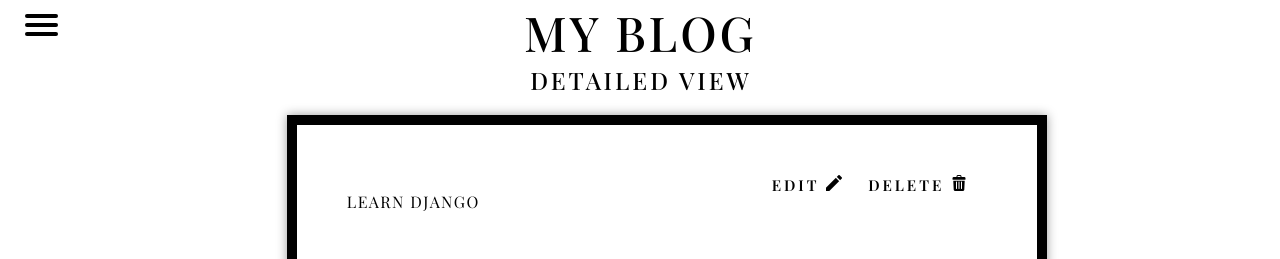
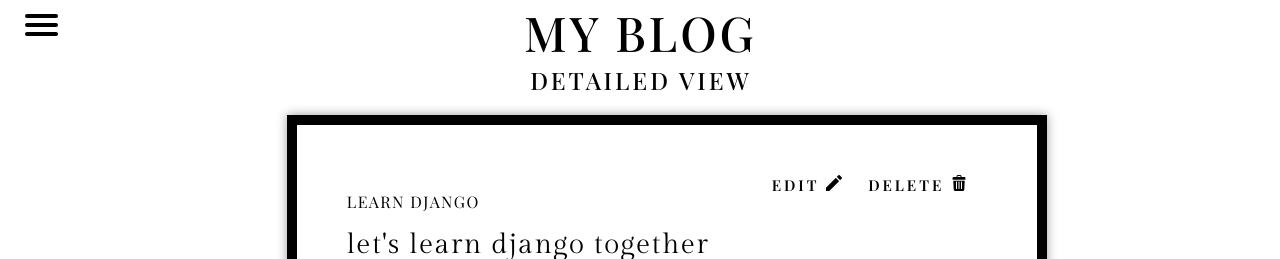
Before and after one commit to rrajesh0205/working15122022, a Django app: page /article/1 in a window 1280 px wide. Shown: the top 259 px of the page. Run offline with Django 3.2, Linux system fonts and the light colour scheme; data comes from the database, SQL or seed files in the repository; some web fonts are replaced.

Commit message:
Modifications in style.css, base.html and home.html on 23.12.2022 @ 10:30 AM

```diff
--- a/static/css/style.css
+++ b/static/css/style.css
@@ -143,15 +143,25 @@ form{
 
 }
 .artbody{
-
-    font-weight: 600;
-    font-size: 20px;
-    color: white;
-    text-transform: uppercase;
+    font-family: 'Gilda Display', serif;
+    font-weight: 400;
+    font-size: 28px;
+    text-transform: lowercase;
     /*background-color:black;*/
     /*top: 50%;*/
-    white-space: pre-line;
+
     /*border: 5px solid #ffc515;*/
+
+}
+.artbody_new{
+  font-family: 'Gilda Display', serif;
+  font-weight: 400;
+  text-transform: lowercase;
+  font-size: 16px;
+   /*background-color:black;*/
+  /*top: 50%;*/
+
+  /*border: 5px solid #ffc515;*/
 
 }
 
--- a/templates/base.html
+++ b/templates/base.html
@@ -10,7 +10,9 @@
     <link rel="shortcut icon" href="{% static 'logo.png' %}">
     <link rel="stylesheet" type="text/css" href="{% static 'jquery.fancybox.min.css' %}">
     <link rel="stylesheet" type="text/css" href="{% static 'jquery.fancybox.min.css' %}">
+    <link rel="preconnect" href="https://fonts.googleapis.com"><link rel="preconnect" href="https://fonts.gstatic.com" crossorigin><link href="https://fonts.googleapis.com/css2?family=Noto+Serif+Display:ital,wght@0,100;0,200;0,300;0,400;0,500;0,600;0,700;0,800;0,900;1,100;1,200;1,300;1,400;1,500;1,600;1,700;1,800;1,900&display=swap" rel="stylesheet">
     <link rel="preconnect" href="https://fonts.googleapis.com"><link rel="preconnect" href="https://fonts.gstatic.com" crossorigin><link href="https://fonts.googleapis.com/css2?family=Playfair+Display:ital,wght@0,400;0,500;0,600;0,700;0,800;0,900;1,400;1,500;1,600;1,700;1,800;1,900&display=swap" rel="stylesheet">
+    <link rel="preconnect" href="https://fonts.googleapis.com"><link rel="preconnect" href="https://fonts.gstatic.com" crossorigin><link href="https://fonts.googleapis.com/css2?family=Gilda+Display&display=swap" rel="stylesheet">
     <link rel="stylesheet" href="{% static 'css/style.css' %}">
     <link rel="stylesheet" href="https://cdnjs.cloudflare.com/ajax/libs/font-awesome/4.7.0/css/font-awesome.min.css">
     <title>My Blog</title>
--- a/templates/home.html
+++ b/templates/home.html
@@ -89,7 +89,10 @@
             <div class="artbody">
                 <a href="{% url 'detail' article.pk %}">{{ article.title }}</a>
             </div>
-            {{ article.body }}
+            <br>
+            <div class="artbody_new">
+                {{ article.body }}
+            </div>
             <br>
             <br>
 
```
